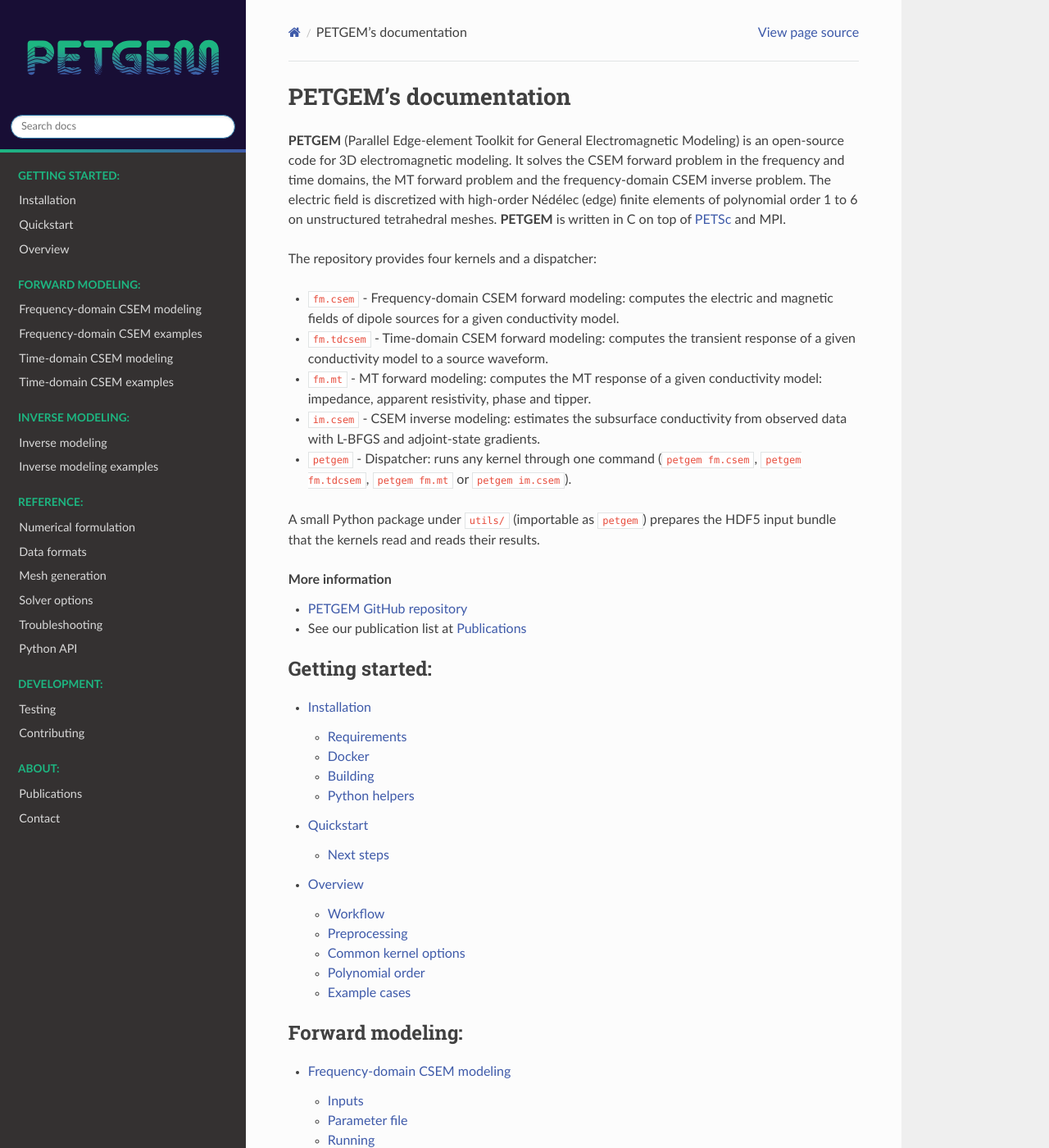
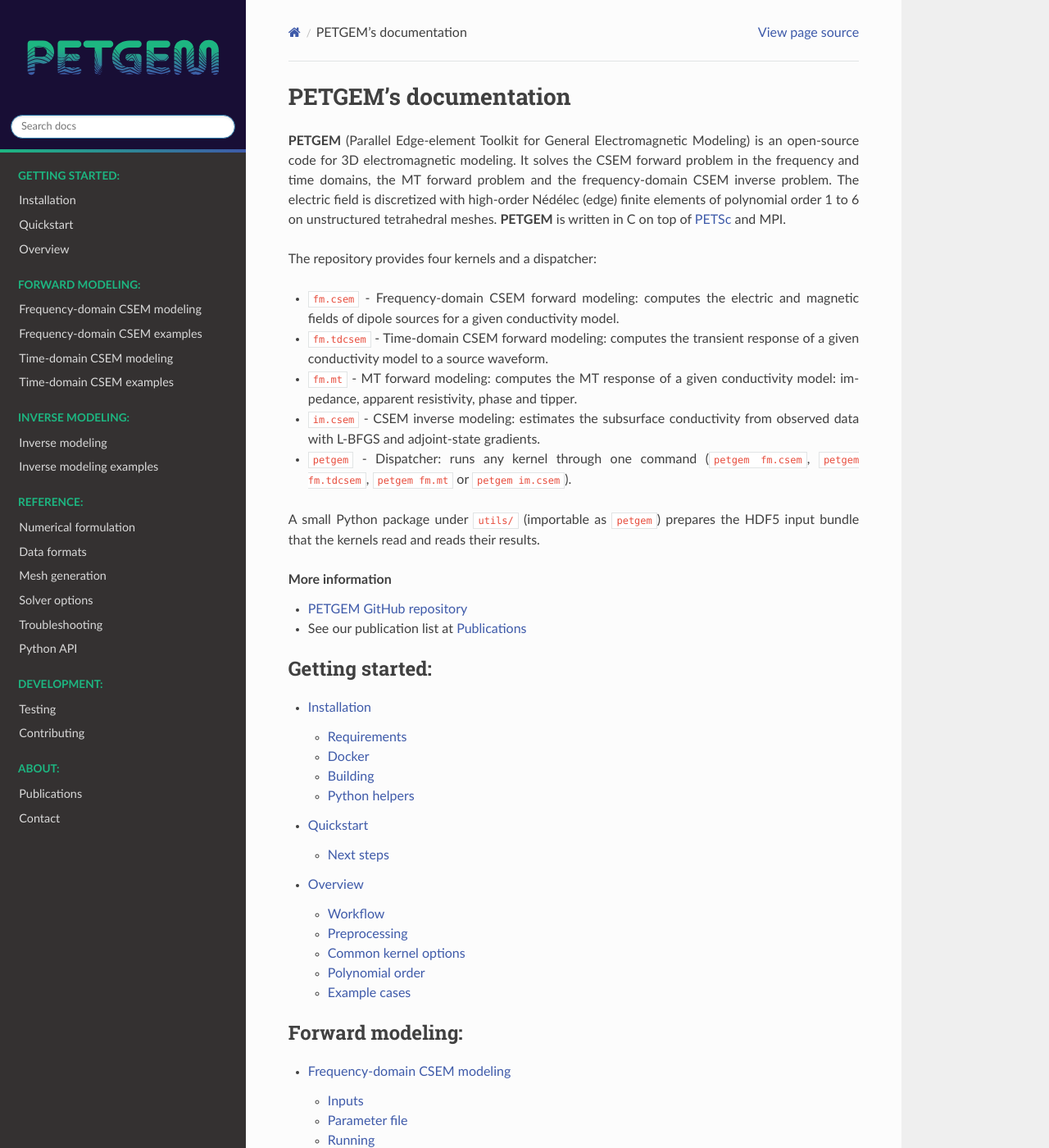
Before and after one commit to ocastilloreyes/petgem, a Sphinx documentation site: the page built from docs/source/index.rst, in a window 1280 px wide and 1400 px high. Shown: the whole window at 82% size. Built offline with Sphinx 7.4.7 and the Read the Docs theme 3.1.0, drawn with Linux system fonts in a browser that asks for light colours; pages that are not in the unit, such as notebooks, are missing from menus; the version number could not be read and is left out.

Commit message:
Text aligment for readme and docs

```diff
--- a/docs/source/_static/brand.css
+++ b/docs/source/_static/brand.css
@@ -47,3 +47,17 @@
 .wy-nav-content a:hover {
     color: var(--petgem-bg2);
 }
+
+/* Justified body text */
+.rst-content p,
+.rst-content li,
+.rst-content dd {
+    text-align: justify;
+    hyphens: auto;
+}
+
+.rst-content .wy-table td p,
+.rst-content table.docutils td p {
+    text-align: left;
+    hyphens: manual;
+}
```
Also changed, not shown: README.md (+4 -0 lines).
